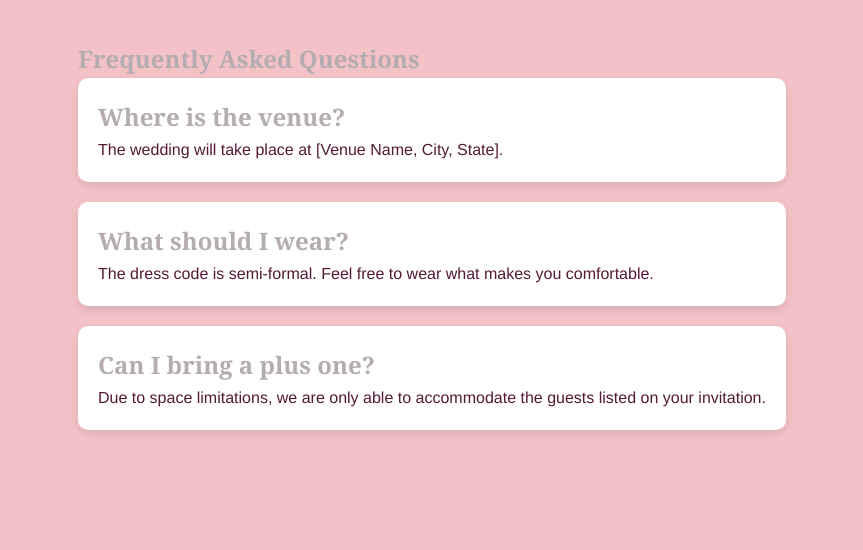
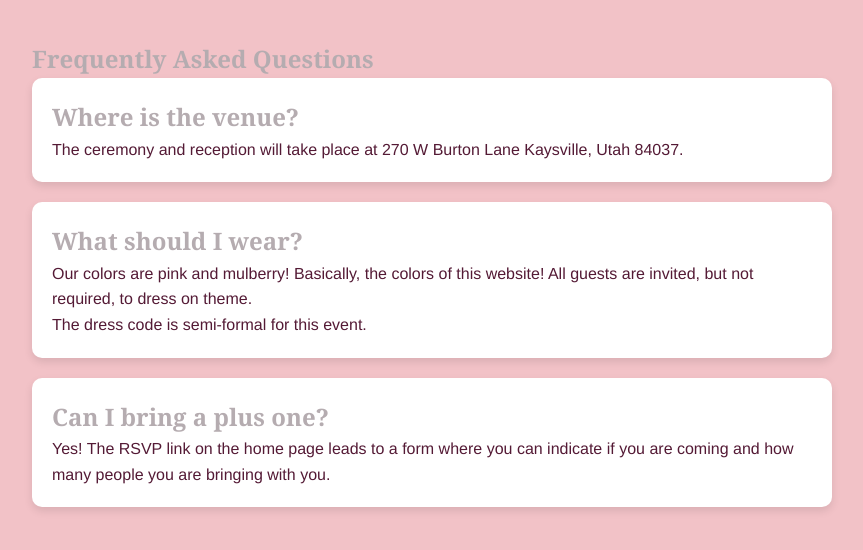
Before and after one commit to cupofvilatte/wedding-website, a plain HTML site: page pages/faq/index.html in a window 1280 px wide. Shown: the whole page, without its empty margins (208-1071 px from the left). Drawn offline with Linux system fonts and the light colour scheme; no server answers.

Commit message:
deploy: f787a7754add91327bb9a50885b30fc7d0218296

```diff
--- a/pages/faq/index.html
+++ b/pages/faq/index.html
@@ -15,17 +15,18 @@
 
       <div class="faq-item">
         <h2>Where is the venue?</h2>
-        <p>The wedding will take place at [Venue Name, City, State].</p>
+        <p>The ceremony and reception will take place at 270 W Burton Lane Kaysville, Utah 84037.</p>
       </div>
 
       <div class="faq-item">
         <h2>What should I wear?</h2>
-        <p>The dress code is semi-formal. Feel free to wear what makes you comfortable.</p>
+        <p>Our colors are pink and mulberry! Basically, the colors of this website! All guests are invited, but not required, to dress on theme.</p>
+        <p>The dress code is semi-formal for this event.</p>
       </div>
 
       <div class="faq-item">
         <h2>Can I bring a plus one?</h2>
-        <p>Due to space limitations, we are only able to accommodate the guests listed on your invitation.</p>
+        <p>Yes! The RSVP link on the home page leads to a form where you can indicate if you are coming and how many people you are bringing with you.</p>
       </div>
     </section>
   </main>
```
